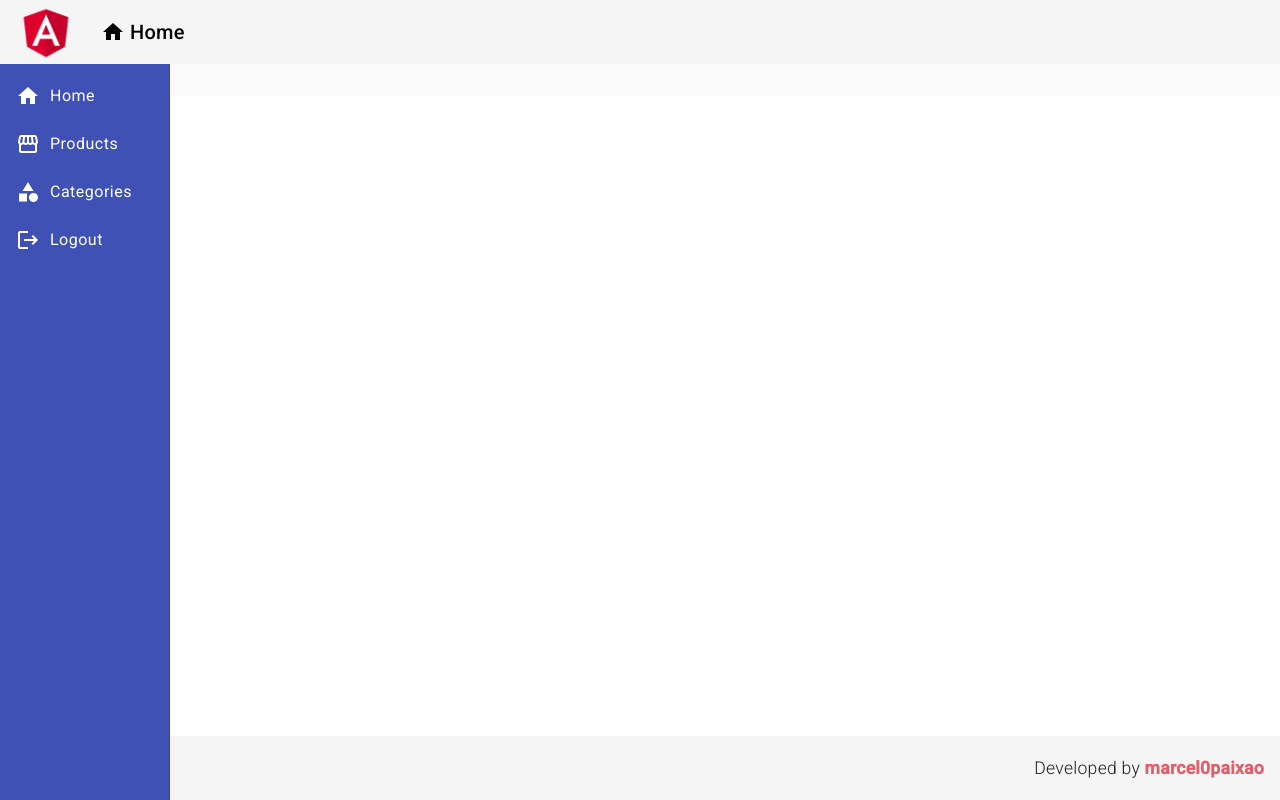
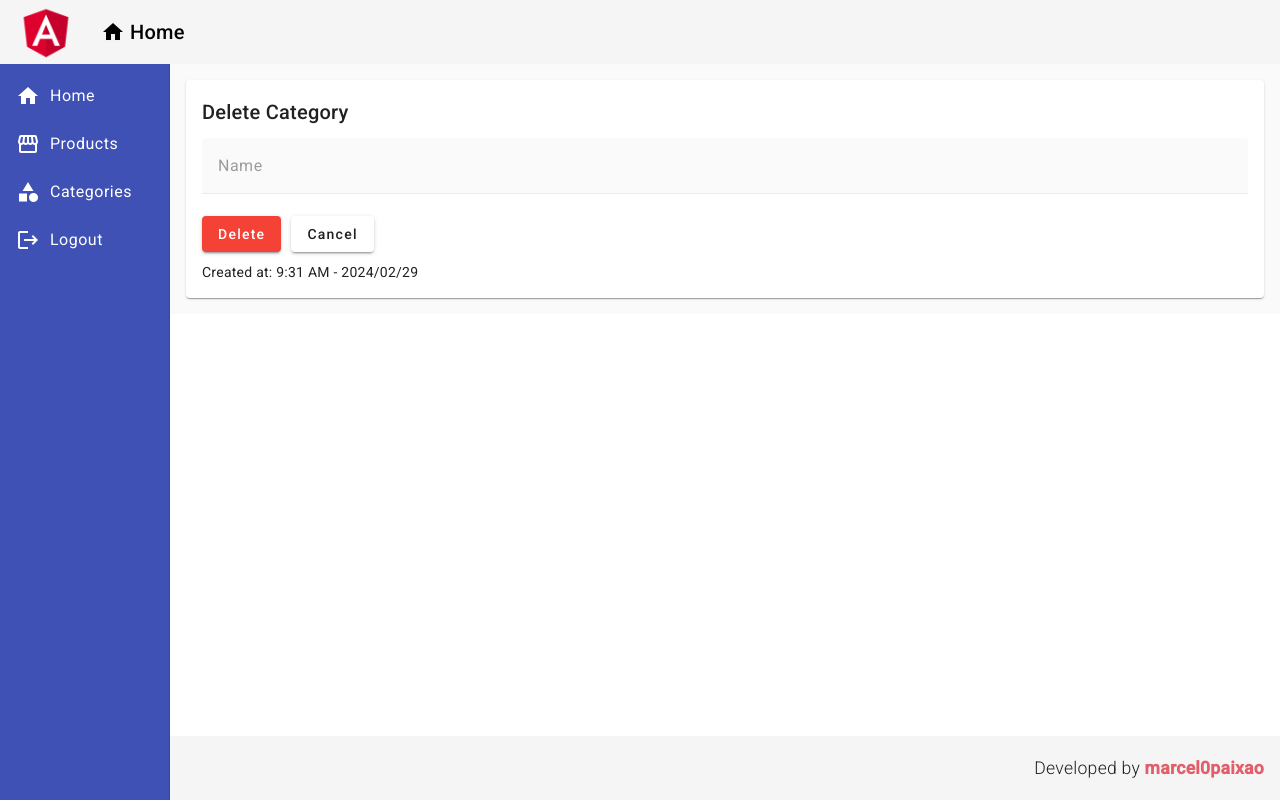
Before and after one commit to marcel0paixao/angular-product-crud, an Angular app: page /categories/delete/1 in a window 1280 px wide. Before the commit this address led to /. Built offline with nearby package versions, Linux system fonts and the light colour scheme; no server answers; sample sign-in values are in the browser's storage.

Commit message:
categories delete

```diff
--- a/src/app/app-routing.module.ts
+++ b/src/app/app-routing.module.ts
@@ -13,6 +13,7 @@ import { LogoutComponent } from './components/auth/logout/logout.component';
 import { CategoryCrudComponent } from './views/category-crud/category-crud.component';
 import { CategoryCreateComponent } from './components/category/category-create/category-create.component';
 import { CategoryUpdateComponent } from './components/category/category-update/category-update.component';
+import { CategoryDeleteComponent } from './components/category/category-delete/category-delete.component';
 
 const routes: Routes = [
   {
@@ -66,6 +67,11 @@ const routes: Routes = [
     component: CategoryUpdateComponent,
     canActivate: [AuthGuard]
   },
+  {
+    path: "categories/delete/:id",
+    component: CategoryDeleteComponent,
+    canActivate: [AuthGuard]
+  },
 ];
 
 @NgModule({
--- a/src/app/app.module.ts
+++ b/src/app/app.module.ts
@@ -53,6 +53,7 @@ import { DialogAnimationsDialog } from './components/dialogs/dialog-animations/d
 import { CategoryCrudComponent } from './views/category-crud/category-crud.component';
 import { CategoryReadComponent } from './components/category/category-read/category-read.component';
 import { CategoryUpdateComponent } from './components/category/category-update/category-update.component';
+import { CategoryDeleteComponent } from './components/category/category-delete/category-delete.component';
 
 registerLocaleData(localePt)
 
@@ -78,7 +79,8 @@ registerLocaleData(localePt)
     CategoryCreateComponent,
     CategoryCrudComponent,
     CategoryReadComponent,
-    CategoryUpdateComponent
+    CategoryUpdateComponent,
+    CategoryDeleteComponent
   ],
   imports: [
     BrowserModule,
--- /dev/null
+++ b/src/app/components/category/category-delete/category-delete.component.css
@@ -0,0 +1 @@
+@import url('../../product/product-delete/product-delete.component.css');
--- /dev/null
+++ b/src/app/components/category/category-delete/category-delete.component.html
@@ -0,0 +1,19 @@
+<mat-card>
+    <mat-card-title>Delete Category</mat-card-title>
+    <form action="">
+      <mat-form-field>
+        <input matInput placeholder="Name" [value]="category.name" name="name" disabled>
+      </mat-form-field>
+    </form>
+
+    <div class="flex mb-1">
+      <button (click)="deleteCategory()" mat-raised-button color="warn">Delete</button>
+
+      <button (click)="cancel()" mat-raised-button color="white">Cancel</button>
+
+      <div class="date">
+        Created at:
+        <span>{{ category.created_at | date:'H:mm a - yyyy/MM/dd' }}</span>
+      </div>
+    </div>
+  </mat-card>
--- /dev/null
+++ b/src/app/components/category/category-delete/category-delete.component.ts
@@ -0,0 +1,39 @@
+import { Component } from '@angular/core';
+import { Category } from '../category.model';
+import { CategoryService } from '../category.service';
+import { Router, ActivatedRoute } from '@angular/router';
+
+@Component({
+  selector: 'app-category-delete',
+  templateUrl: './category-delete.component.html',
+  styleUrls: ['./category-delete.component.css']
+})
+export class CategoryDeleteComponent {
+  category: Category = {
+    id: 0,
+    name: '',
+    created_at: new Date(),
+    updated_at: new Date()
+  };
+
+  constructor(private categoryService: CategoryService, private router: Router, private route: ActivatedRoute) { }
+
+  ngOnInit(): void {
+    const id = this.route.snapshot.paramMap.get('id')
+    this.categoryService.readById(id!).subscribe(category => {
+      this.category = category
+    })
+  }
+
+  deleteCategory(): void {
+    const id = this.route.snapshot.paramMap.get('id')
+    this.categoryService.delete(id ?? "0").subscribe(() => {
+      this.categoryService.showMessage("Category deleted!")
+      this.router.navigate(["/categories"])
+    })
+  }
+
+  cancel(): void {
+    this.router.navigate(['/categories'])
+  }
+}
--- a/src/app/components/product/product-delete/product-delete.component.ts
+++ b/src/app/components/product/product-delete/product-delete.component.ts
@@ -21,7 +21,7 @@ export class ProductDeleteComponent {
 
   ngOnInit(): void {
     const id = this.route.snapshot.paramMap.get('id')
-    this.productService.readById(id ?? "0").subscribe(product => {
+    this.productService.readById(id!).subscribe(product => {
       this.product = product
     })
   }
```
Also changed, not shown: 1 other file (tests, documents, lock files or other folders).
